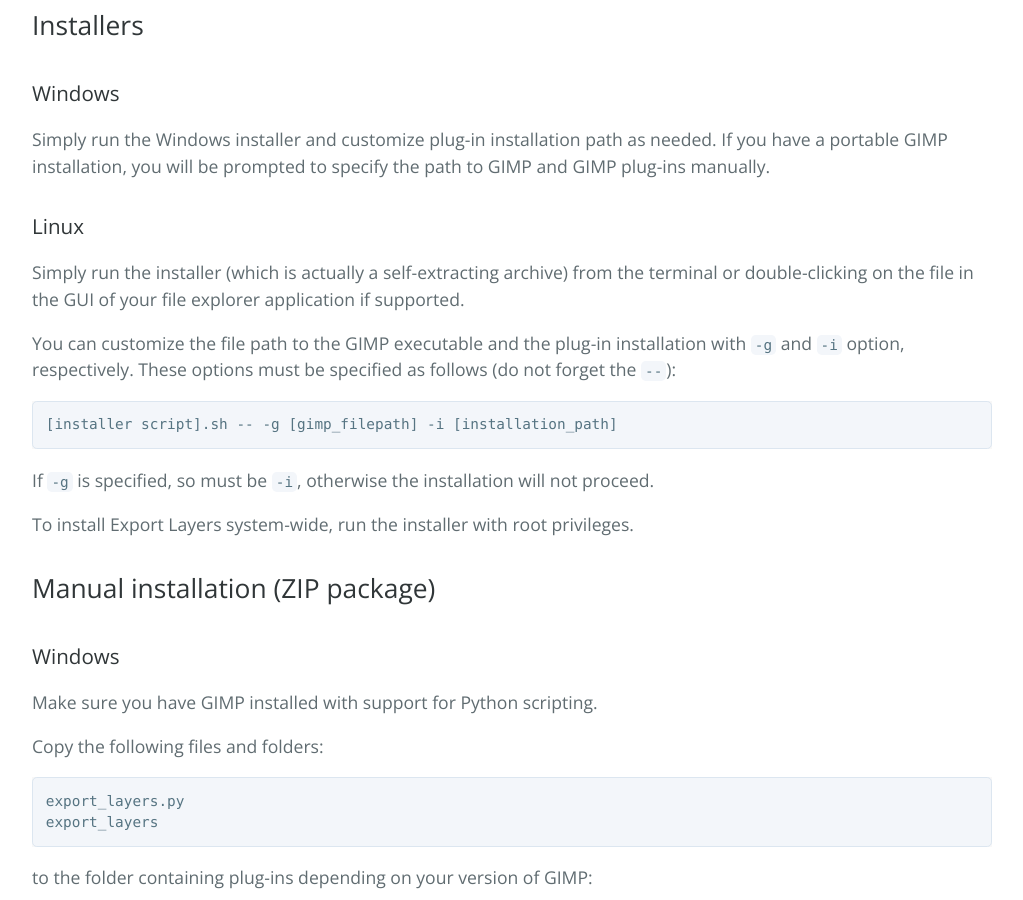
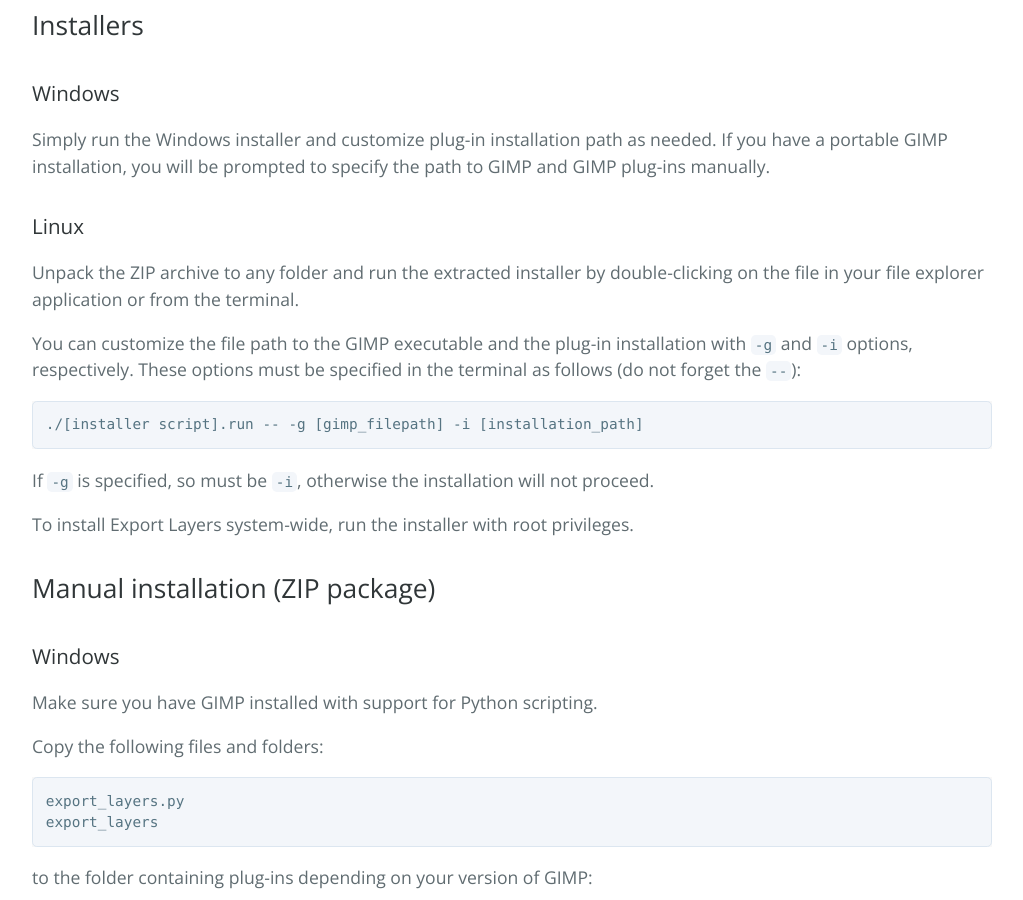
Before and after one commit to kamilburda/gimp-export-layers, a Jekyll site: the page built from sections/Installation.md, in a window 1280 px wide and 900 px high, scrolled down 563 px. Shown: the whole window, without its empty margins (128-1151 px from the left). Built offline with Jekyll 4.4.1, drawn with Linux system fonts in a browser that asks for light colours.

Commit message:
Update Linux installer

```diff
--- a/_config.yml
+++ b/_config.yml
@@ -12,8 +12,8 @@
 plugin_version: "3.2"
 latest_plugin_version_release_date: "May 17, 2018"
 download_windows_suffix: "-windows.exe"
-download_linux_suffix: "-linux.sh"
 download_macos_suffix: "-macos.sh"
+download_linux_suffix: "-linux.zip"
 download_zip_suffix: ".zip"
 sections_url: "/sections/"
 license_remote_url: "blob/master/LICENSE"
--- a/sections/Installation.md
+++ b/sections/Installation.md
@@ -27,11 +27,11 @@
 
 ### Linux
 
-Simply run the installer (which is actually a self-extracting archive) from the terminal or double-clicking on the file in the GUI of your file explorer application if supported.
+Unpack the ZIP archive to any folder and run the extracted installer by double-clicking on the file in your file explorer application or from the terminal.
 
-You can customize the file path to the GIMP executable and the plug-in installation with `-g` and `-i` option, respectively. These options must be specified as follows (do not forget the `--`):
+You can customize the file path to the GIMP executable and the plug-in installation with `-g` and `-i` options, respectively. These options must be specified in the terminal as follows (do not forget the `--`):
 
-    [installer script].sh -- -g [gimp_filepath] -i [installation_path]
+    ./[installer script].run -- -g [gimp_filepath] -i [installation_path]
 
 If `-g` is specified, so must be `-i`, otherwise the installation will not proceed.
 
```
